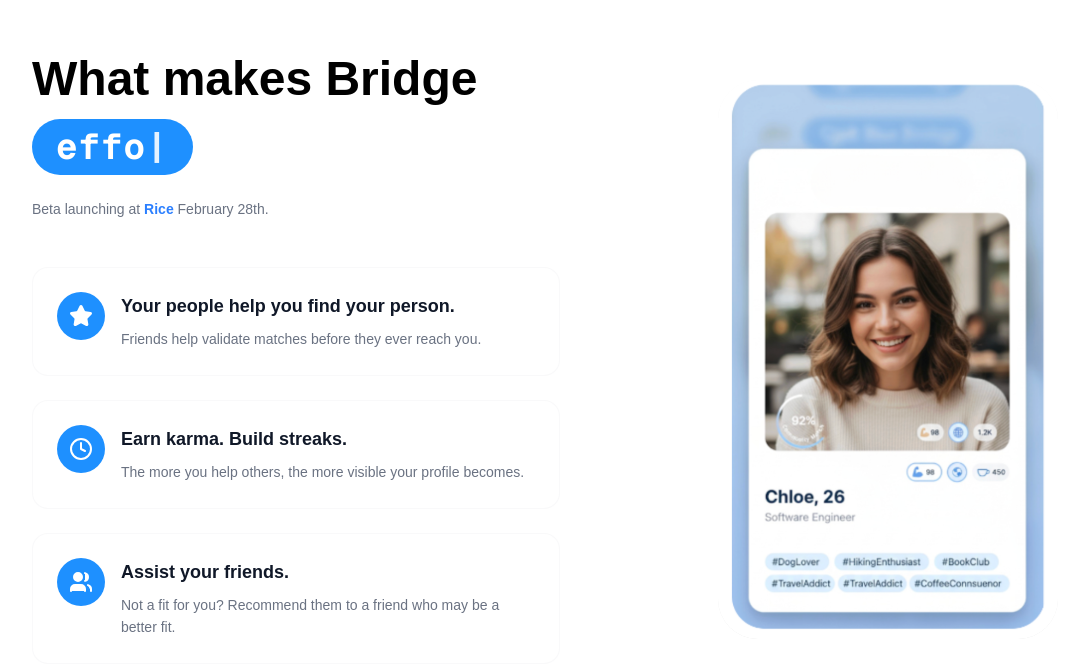
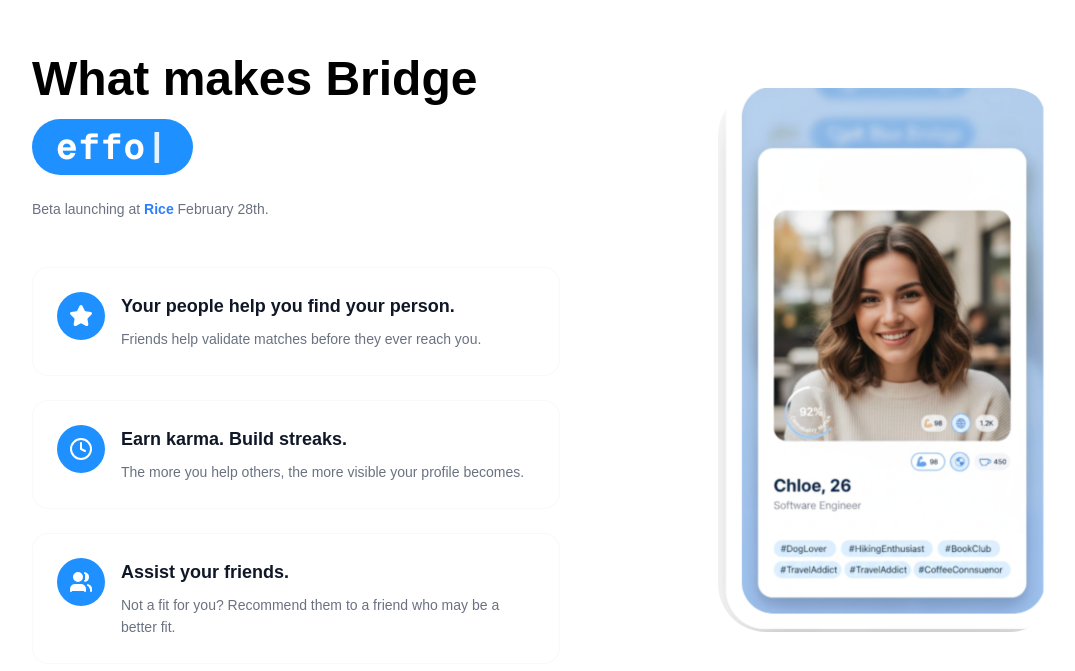
Before and after one commit to utkarsh6778vns-stack/bridge-landing, a Next.js app: page / in a window 1280 px wide. Shown: the part 1657-2328 px from the top of the page, without its empty margins (48-1123 px from the left). Built offline with nearby package versions, Linux system fonts and the light colour scheme.

Commit message:
feat: update and crop profile card image for cleaner edges

```diff
--- a/components/WhatMakesBridge.tsx
+++ b/components/WhatMakesBridge.tsx
@@ -128,11 +128,11 @@
                     className="relative flex justify-center order-1 lg:order-2"
                 >
                     {/* Main Card Container - Image only with shadow */}
-                    <div className="relative w-full max-w-[340px] z-20 mx-auto transform-gpu overflow-hidden rounded-[2.5rem]">
+                    <div className="relative w-full max-w-[340px] z-20 mx-auto transform-gpu overflow-hidden rounded-[3rem] aspect-[1/1.6]">
                         <img
-                            src="/profile_card_exact.png"
+                            src="/profile_card_newest.png"
                             alt="Chloe Profile Card"
-                            className="w-full h-auto object-contain drop-shadow-2xl rounded-[2.5rem]"
+                            className="w-full h-full object-cover scale-[1.05] drop-shadow-2xl translate-y-[-2%]"
                         />
                     </div>
 
```
Also changed, not shown: public/profile_card_newest.png (added).
